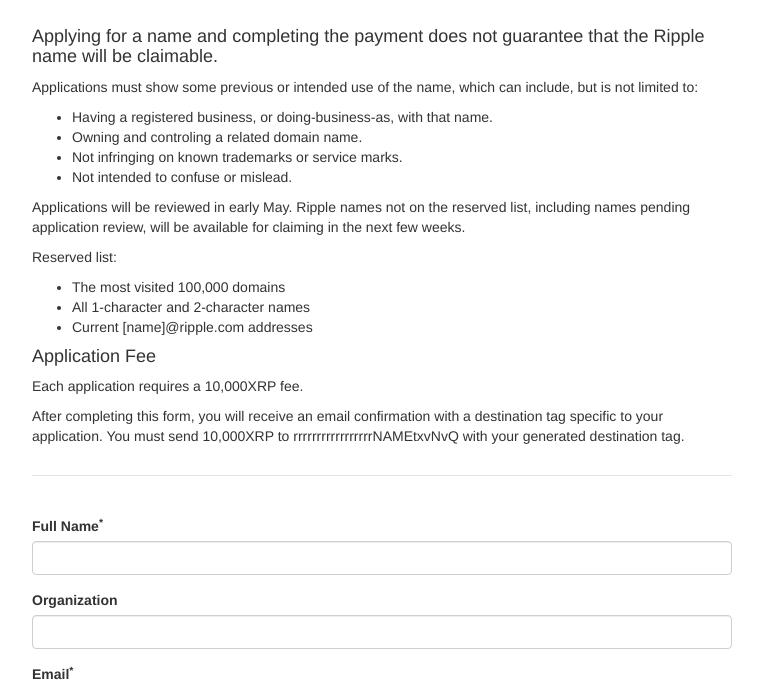
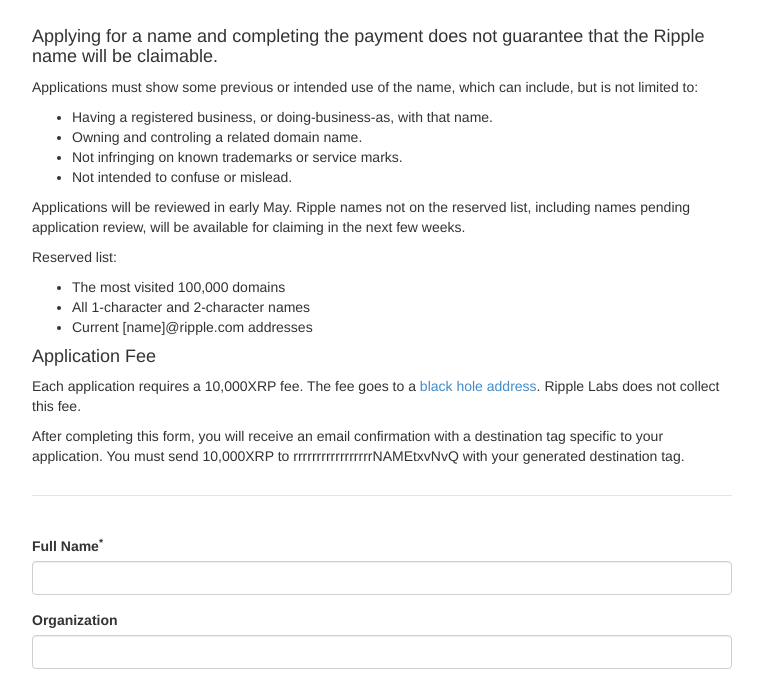
Before and after one commit to ripple-unmaintained/ripple-name-application, a website: page client/app/index.html in a window 1280 px wide. Shown: the part 83-764 px from the top of the page, without its empty margins (258-1021 px from the left). Drawn offline with Linux system fonts and the light colour scheme; files that its build step writes are made by us from their sources.

Commit message:
Added black hole address to instructions.

```diff
--- a/client/app/views/main.html
+++ b/client/app/views/main.html
@@ -19,7 +19,7 @@
         <li>Current [name]@ripple.com addresses</li>
     </ul>
     <h4>Application Fee</h4>
-    <p>Each application requires a 10,000XRP fee.</p>
+    <p>Each application requires a 10,000XRP fee. The fee goes to a <a href="https://ripple.com/wiki/Accounts#Black_hole_Addresses">black hole address</a>. Ripple Labs does not collect this fee.</p>
     <p>After completing this form, you will receive an email confirmation with a destination tag specific to your application. You must send 10,000XRP to rrrrrrrrrrrrrrrrrNAMEtxvNvQ with your generated destination tag.</p>
 </div>
 
```
